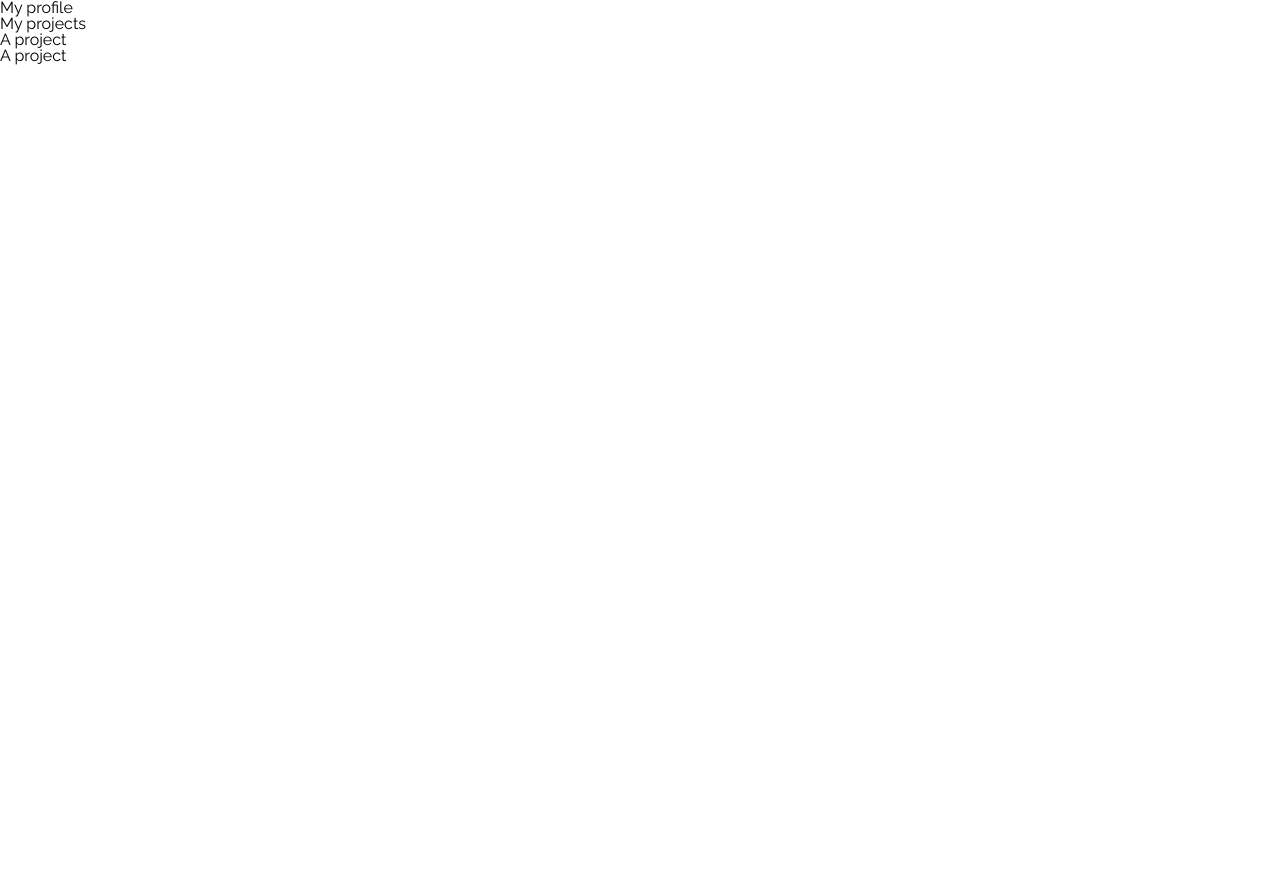
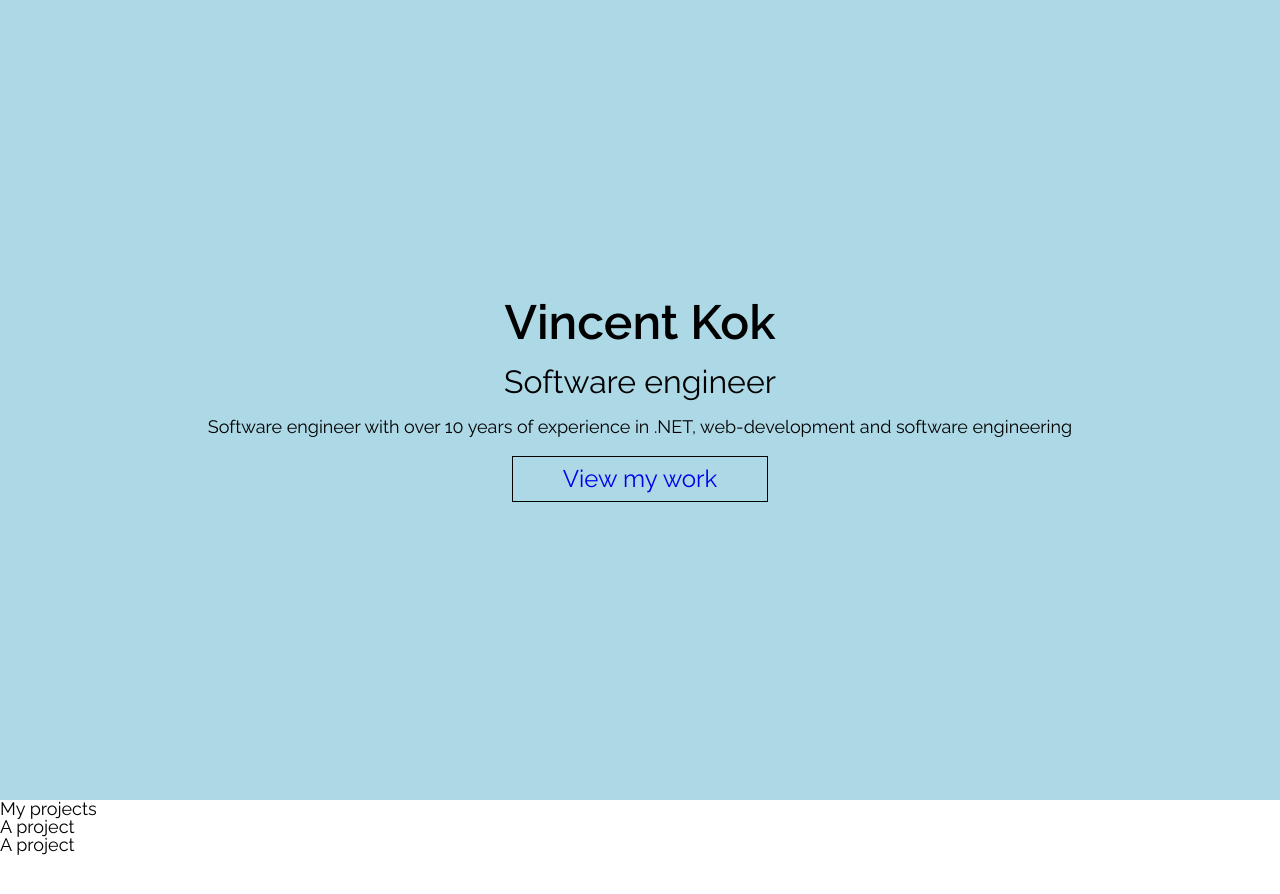
Before and after one commit to Viincenttt/viincenttt.github.io, a React (Create React App) app: page / in a window 1280 px wide. Shown: the top 894 px of the page. Before the commit the page ends 800 px from the top, so only its background shows below. Built offline with nearby package versions, Linux system fonts and the light colour scheme.

Commit message:
Add some boilerplate for the profile page

```diff
--- a/src/components/Profile/Profile.css
+++ b/src/components/Profile/Profile.css
@@ -0,0 +1,8 @@
+.profile {
+    height: 100vh;
+    background-color: #ADD8E6;
+    display: flex;
+    align-items: center;
+    justify-content: center;
+    flex-direction: column;
+}
--- a/src/components/Profile/Profile.tsx
+++ b/src/components/Profile/Profile.tsx
@@ -3,7 +3,18 @@ import React from 'react';
 import './Profile.css';
 
 export const Profile : React.FC = (props: any): JSX.Element => {
-    return <div>My profile</div>
+    return (
+        <section id="profile" className="profile">
+            <h1>Vincent Kok</h1>
+            <h2>Software engineer</h2>
+
+            <p>
+                Software engineer with over 10 years of experience in .NET, web-development and software engineering
+            </p>
+
+            <a href="#projects" className="button">View my work</a>
+        </section>
+    );
 }
 
 export default Profile;
--- a/src/components/Projects/Projects.css
+++ b/src/components/Projects/Projects.css
@@ -0,0 +1,3 @@
+.projects {
+    height: 100vh;
+}
--- a/src/components/Projects/Projects.tsx
+++ b/src/components/Projects/Projects.tsx
@@ -5,11 +5,11 @@ import './Projects.css';
 
 export const Projects : React.FC = (props: any): JSX.Element => {
     return (
-        <div>
+        <section id="projects" className="projects">
             My projects
             <Project />
             <Project />
-        </div>
+        </section>
     );
 }
 
--- a/src/index.css
+++ b/src/index.css
@@ -12,13 +12,14 @@ table, caption, tbody, tfoot, thead, tr, th, td,
 article, aside, canvas, details, embed,
 figure, figcaption, footer, header, hgroup,
 menu, nav, output, ruby, section, summary,
-time, mark, audio, video {
+time, mark, audio, video, button {
 	margin: 0;
 	padding: 0;
 	border: 0;
 	font-size: 100%;
 	font: inherit;
 	vertical-align: baseline;
+	outline: none;
 }
 /* HTML5 display-role reset for older browsers */
 article, aside, details, figcaption, figure,
@@ -43,10 +44,45 @@ table {
 	border-collapse: collapse;
 	border-spacing: 0;
 }
-
+a {
+	text-decoration: none;
+}
+a:visited {
+	color: inherit;
+}
 
 /* Global styling */
 
 html {
-    font-family: 'Raleway', sans-serif;
+	font-family: 'Raleway', sans-serif;
+	font-size: 18px;
+	scroll-behavior: smooth;
+	color: #000;
 }
+
+h1 {
+	font-size: 48px;
+	font-weight: 600;
+	margin-bottom: 20px;
+}
+
+h2 {
+	font-size: 32px;
+	margin-bottom: 20px;
+}
+
+p {
+	margin-bottom: 20px;
+}
+
+a.button, button {
+	background-color: transparent;
+	font-size: 24px;
+	border: solid 1px #000;
+	padding: 10px 50px;
+	cursor: pointer;
+}
+
+a.button:hover, button:hover {
+	background-color:  #6ECFE5;
+}
```
